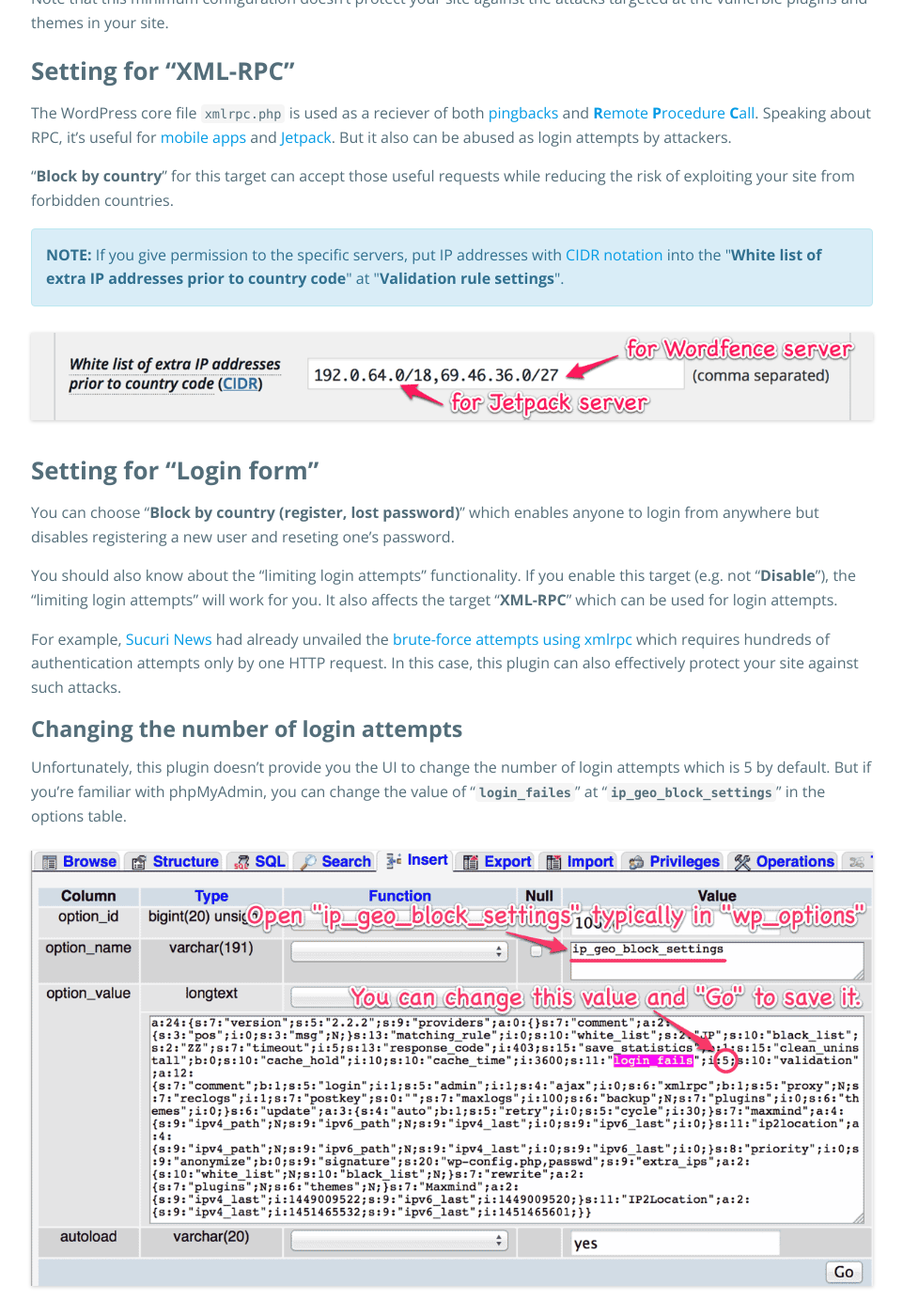
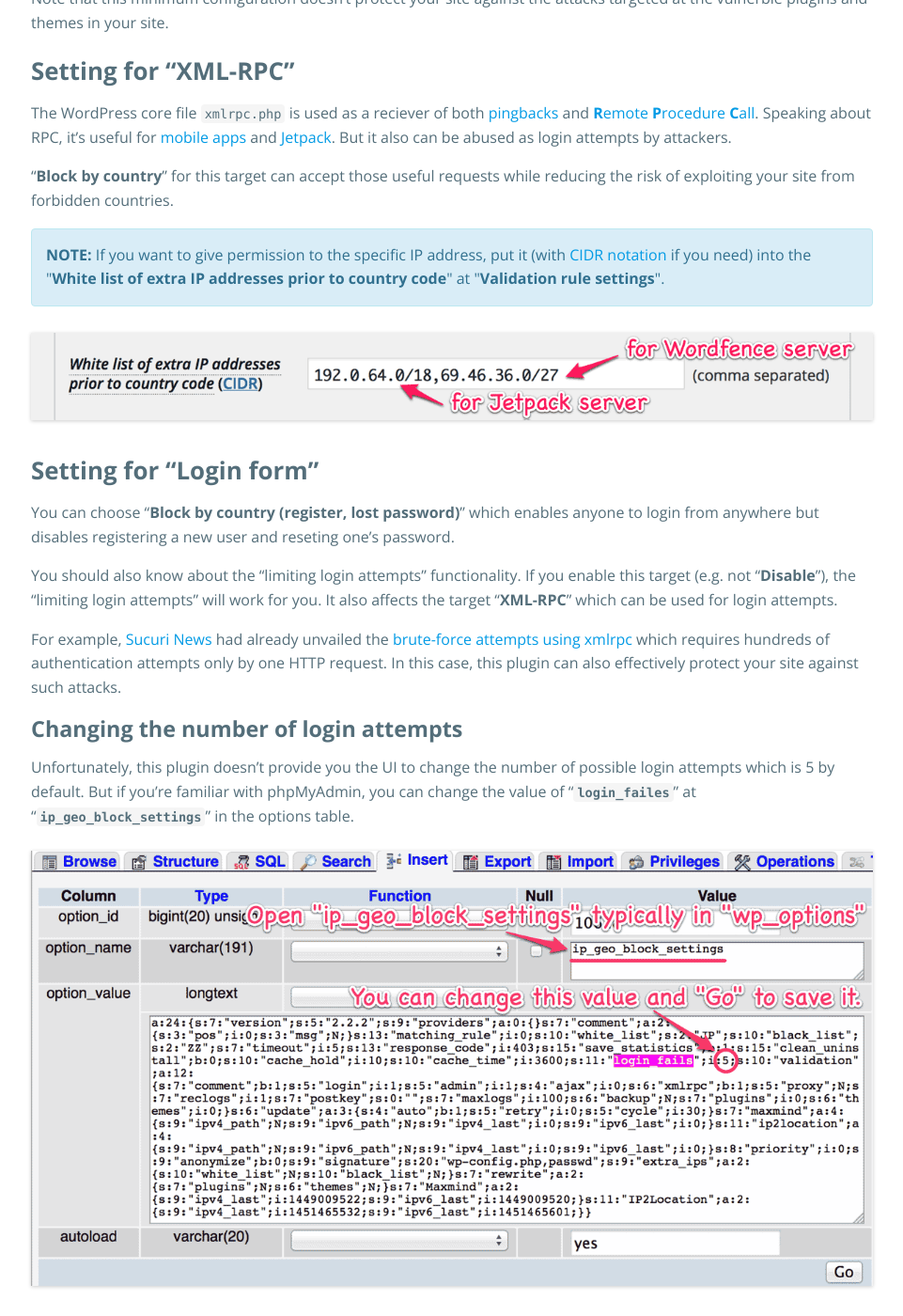
Before and after one commit to tokkonopapa/WordPress-IP-Geo-Block, a Jekyll site: the page built from _codex/03/the-best-practice-of-validation-target-settings.md, in a window 1280 px wide and 1400 px high, scrolled down 1217 px. Shown: the whole window at 94% size, without its empty margins (159-1120 px from the left). Built offline with Jekyll 4.4.1, drawn with Linux system fonts in a browser that asks for light colours; some web fonts are replaced; some of the changed text lies outside the part shown.

Commit message:
Update codex.

```diff
--- a/_codex/03/the-best-practice-of-validation-target-settings.md
+++ b/_codex/03/the-best-practice-of-validation-target-settings.md
@@ -36,9 +36,9 @@
 
 <div class="alert alert-info">
   <strong>NOTE:</strong>
-  If you give permission to the specific servers, put IP addresses with
+  If you want to give permission to the specific IP address, put it (with
   <a href="https://en.wikipedia.org/wiki/Classless_Inter-Domain_Routing" title="Classless Inter-Domain Routing - Wikipedia, the free encyclopedia">CIDR notation</a>
-  into the
+  if you need) into the
   "<strong>White list of extra IP addresses prior to country code</strong>"
   at "<strong>Validation rule settings</strong>".
 </div>
@@ -66,8 +66,8 @@
 #### Changing the number of login attempts ####
 
 Unfortunately, this plugin doesn't provide you the UI to change the number of
-login attempts which is 5 by default. But if you're familiar with phpMyAdmin,
-you can change the value of "**`login_failes`**" at
+possible login attempts which is 5 by default. But if you're familiar with
+phpMyAdmin, you can change the value of "**`login_failes`**" at
 "**`ip_geo_block_settings`**" in the options table.
 
 ![login failed in phpMyAdmin]({{ '/img/2016-01/LoginAttempts.png' | prepend: site.baseurl }}
```
Also changed, not shown: other parts of _codex/03/the-best-practice-of-validation-target-settings.md (+1 -1 lines), _codex/04/about-the-response-code.md (+1 -1 lines).
